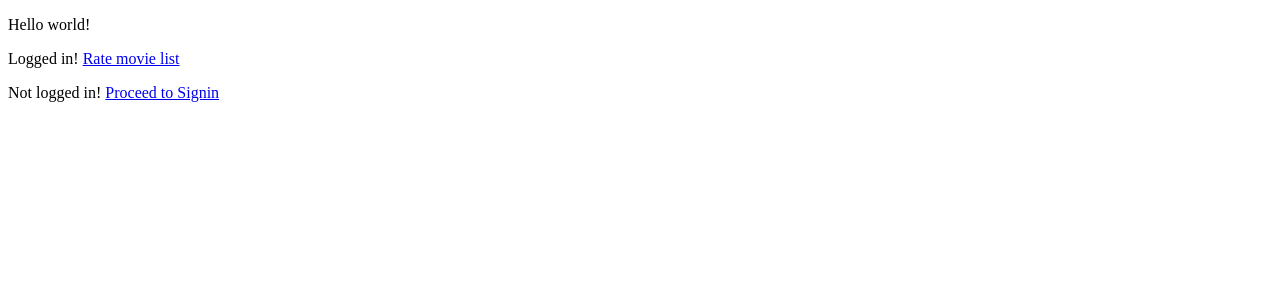
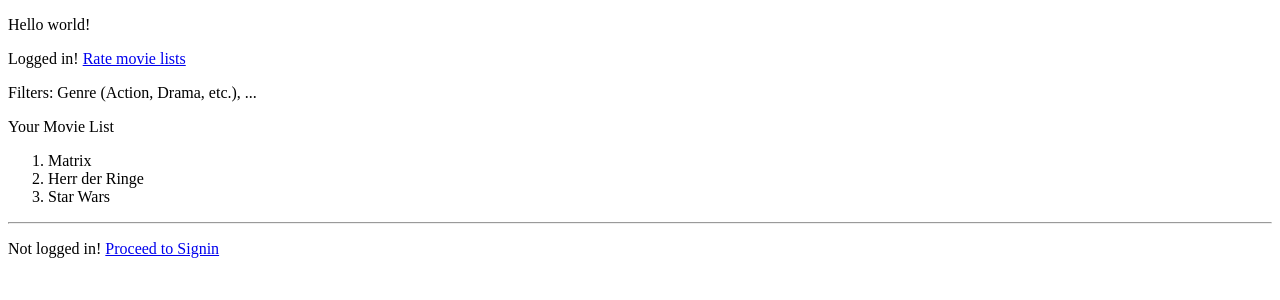
Before and after one commit to NicoleRauch/fml, a Next.js app: page / in a window 1280 px wide. Shown: the top 300 px of the page. Built offline with nearby package versions, Linux system fonts and the light colour scheme.

Commit message:
Added dummy content and new addList page

```diff
--- a/pages/index.js
+++ b/pages/index.js
@@ -6,7 +6,18 @@ import defaultPage from '../hocs/defaultPage';
 
 const LoggedInDiv = () => (
 	<div>
-		<p>Logged in! <Link href='/rate'>Rate movie list</Link></p>
+		<p>Logged in! <Link href='/rate'>Rate movie lists</Link></p>
+		<div>
+			<p>Filters: Genre (Action, Drama, etc.), ...</p>
+		</div>
+		<div>
+			<p>Your Movie List</p>
+			<ol>
+				<li>Matrix</li>
+				<li>Herr der Ringe</li>
+				<li>Star Wars</li>
+			</ol>
+		</div>
     </div>
 )
 
@@ -20,6 +31,7 @@ const Index = ({ isAuthenticated }) => (
 	<div>
 		<p>Hello world!</p>
 		<LoggedInDiv />
+		<hr />
 		<NotLoggedInDiv />
 	</div>
 )
```
Also changed, not shown: pages/addList.js (added, +22 -0 lines), pages/rate.js (+9 -1 lines).
